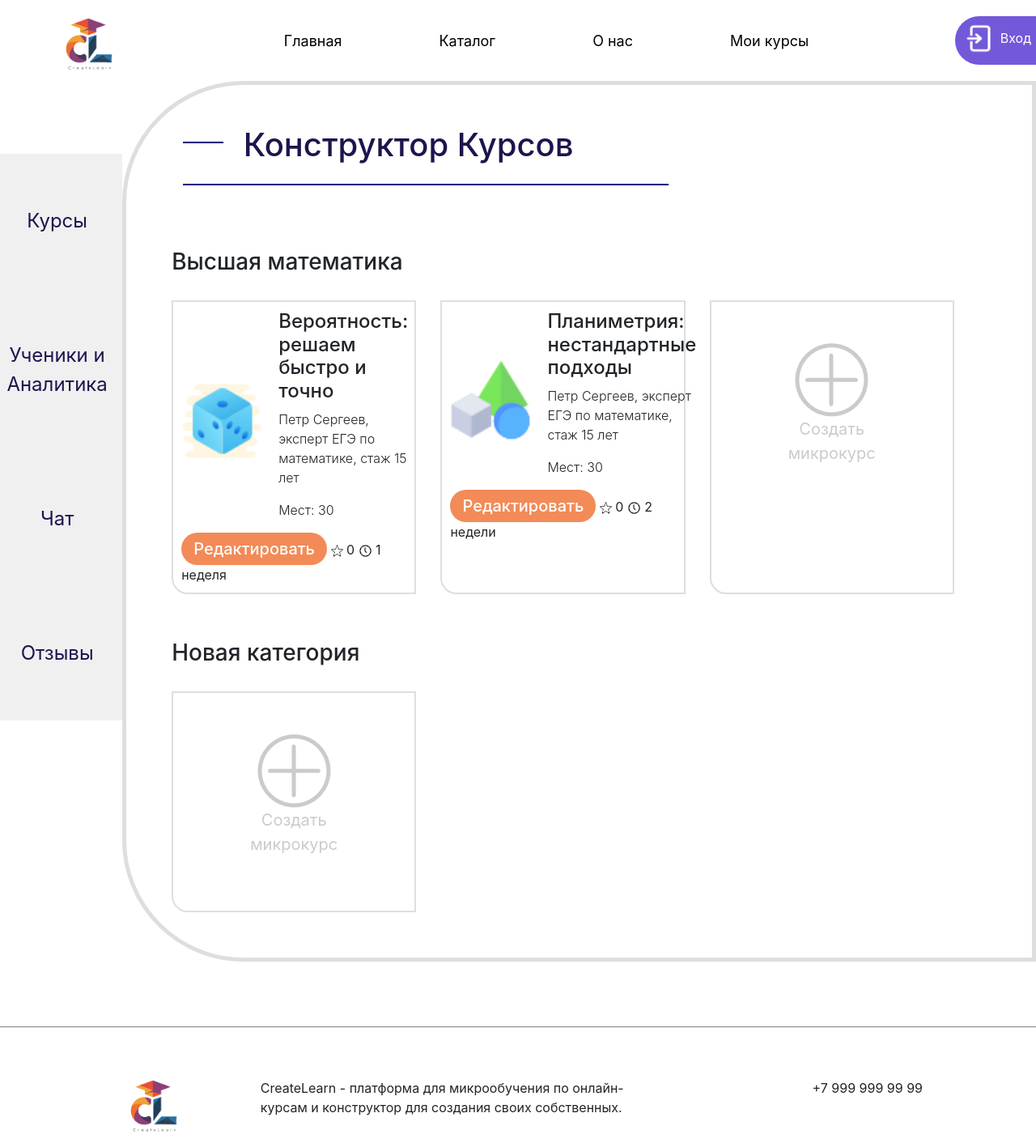
After one commit to Digital-Activists/create-learn, a Django app: page /education/my-courses in a window 1280 px wide. The commit adds this page. Shown: the whole page at 81% size. Run offline with Django 5.2, Linux system fonts and the light colour scheme; some libraries are stand-ins or nearby versions.

Commit message:
мои курсы преподаватель 1

```diff
--- a/CreateLearn/apps/education/urls.py
+++ b/CreateLearn/apps/education/urls.py
@@ -10,6 +10,7 @@ from .views import (
     index,
     about_us,
     LessonViewSet,
+    course1,
 )
 
 router = DefaultRouter()
@@ -33,7 +34,7 @@ urlpatterns = [
     path("about_us", about_us, name="education_about_us"),
     #
     # TODO:
-    # path("my-courses", view.as_view(), name="my_courses"),
+    path("my-courses", course1, name="my_courses"),
     # path("constructor/<slug:slug>", view.as_view()),
     # path("constructor/<slug:slug>/lesson/<int:pk>", view.as_view()),
     path("api/", include(router.urls)),
--- a/CreateLearn/apps/education/views.py
+++ b/CreateLearn/apps/education/views.py
@@ -79,3 +79,8 @@ def index(request):
 def about_us(request):
     template_name = "includes/about_us.html"
     return render(request, template_name)
+
+
+def course1(request):
+    template_name = "teach_course/teach_course1.html"
+    return render(request, template_name)
--- a/CreateLearn/static_dev/style.css
+++ b/CreateLearn/static_dev/style.css
@@ -258,9 +258,6 @@ margin-right: 0;
     background-color: #fff;
 }
 
-.about-2{
-
-}
 
 .about-2 h2 {
     color:#1c154e;
--- /dev/null
+++ b/CreateLearn/static_dev/style_course_teach.css
@@ -0,0 +1,125 @@
+.course1{
+    display: flex;
+    justify-content: space-between;
+    margin-bottom: 80px;
+}
+
+.course1-sidebar{
+    font-size: 24px;
+    width: 15%;
+    text-align: center;
+    text-decoration: none;
+    background-color: #f0f0f0;
+    height: fit-content;
+    margin-top: 7%;
+    margin-bottom: 7%;
+}
+
+.course1-menu{
+    list-style: none;
+    padding: 0;
+    margin: 0;
+}
+
+.course1-menu li{
+    padding-top: 65px;
+    padding-bottom: 65px;
+    padding-right: 10px;
+}
+
+.course1-menu li a{
+    transition: background-color 1s;
+    text-decoration: none;
+    color: #1c154e;
+}
+
+.course1-menu li:hover{
+    background-color: #7359D961;
+}
+
+.course1-content{
+    border-width: 5px;
+    border-color: #dedede;
+    border-style: solid;
+    border-bottom-left-radius: 150px;
+    border-top-left-radius: 150px;
+    width: -moz-available;
+}
+
+.course1-content-header{
+    display: block ruby;
+    margin: 50px;
+}
+
+.course-grid{
+    width: 30%;
+    border-width: 2px;
+    border-color: #dedede;
+    border-style: solid;
+    border-bottom-left-radius: 20px;
+    padding: 10px;
+}
+
+.courses1-div{
+    display: flow-root;
+    margin: 5%;
+}
+
+.courses1-div h3{
+    margin-bottom: 3%;
+}
+
+.course1-card-1{
+    display: flex;
+    gap: 20px;
+}
+
+.course1-card-1 img{
+    width: 100px;
+    height:100px;
+    margin-top: auto;
+    margin-bottom: auto;
+}
+
+.button-edit{
+    font-size: 20px;
+    font-weight: 500;
+    color: #fff;
+    background-color: #F28B57;
+    border: none;
+    border-radius: 45px;
+    padding: 5px 15px;
+    transition: 1s;
+}
+
+.button-edit:hover{
+    color: #000;
+}
+
+.button-create-course{
+    width: 30%;
+    border-width: 2px;
+    border-color: #dedede;
+    border-style: solid;
+    border-bottom-left-radius: 20px;
+    transition: 0.3s;
+    text-align: center;
+    padding: 5%;
+}
+
+.button-create-course:hover {
+    border-color: #a1a1a1;
+}
+
+.button-create-course p{
+    font-size: 20px;
+    color: #CBCBCB;
+}
+
+.button-create-course button{
+    background-color: #fff;
+    margin-top: auto;
+    margin-bottom: auto;
+    border: none;
+    outline: 0 !important;
+}
--- a/CreateLearn/templates/includes/header.html
+++ b/CreateLearn/templates/includes/header.html
@@ -10,7 +10,7 @@
             <li><a href="{% url 'home' %}">Главная</a></li>
             <li><a href="{% url "education_courses" %}">Каталог</a></li>
             <li><a href="{% url 'education_about_us' %}">О нас</a></li>
-            <li><a href="/">Мои курсы</a></li>
+            <li><a href="{% url 'my_courses' %}">Мои курсы</a></li>
         </ul>
     </div>
     <div class="menu-icon">
--- /dev/null
+++ b/CreateLearn/templates/teach_course/base_teach_course.html
@@ -0,0 +1,40 @@
+{% load static %}
+<!DOCTYPE html>
+<html lang="ru">
+    <head>
+        <meta charset="UTF-8" />
+        <meta name="viewport" content="width=device-width, initial-scale=1.0" />
+        <link rel="stylesheet" href="{% static 'style_course_teach.css' %}" />
+        <link rel="stylesheet" href="{% static 'style.css' %}" />
+        <link rel="stylesheet" href="https://stackpath.bootstrapcdn.com/bootstrap/4.5.2/css/bootstrap.min.css" />
+        <title>{% block title %}{% endblock %}</title>
+    </head>
+    <body>
+        {% include "includes/header.html" %}
+
+        <main>
+            <div class="container" style="max-width: 100%; padding-left: 0px; padding-right: 0px; overflow: hidden">
+                <div class="course1">
+                    <aside class="course1-sidebar">
+                        <ul class="course1-menu">
+                            <li><a href="#" class="course1-menu-a">Курсы</a></li>
+                            <li><a href="#" class="course1-menu-a">Ученики и Аналитика</a></li>
+                            <li><a href="#" class="course1-menu-a">Чат</a></li>
+                            <li><a href="#" class="course1-menu-a">Отзывы</a></li>
+                        </ul>
+                    </aside>
+                    <main class="course1-content">
+                        {% block content %}{% endblock %}
+                    </main>
+                </div>
+
+            </div>
+        </main>
+
+        {% include "includes/footer.html" %}
+
+        <script src="https://code.jquery.com/jquery-3.5.1.slim.min.js"></script>
+        <script src="https://cdn.jsdelivr.net/npm/@popperjs/core@2.5.3/dist/umd/popper.min.js"></script>
+        <script src="https://stackpath.bootstrapcdn.com/bootstrap/4.5.2/js/bootstrap.min.js"></script>
+    </body>
+</html>
--- /dev/null
+++ b/CreateLearn/templates/teach_course/teach_course1.html
@@ -0,0 +1,78 @@
+{% extends 'teach_course/base_teach_course.html' %}
+{% load static %}
+{% block title %}Мои курсы{% endblock %}
+
+{% block content %}
+    <div class="course1-content-header">
+        <hr class="title-line" / style="width: 50px;">
+        <h1 style="color: #1c154e;">Конструктор Курсов</h1>
+        <hr class="title-line" / style="width: 600px;">
+    </div>
+    <div class="courses1-div">
+        <h3>Высшая математика</h3>
+        <div style="display: flex; gap: 3%;">
+            <div class="course-grid">
+                <div class="course1-card">
+                    <div class='course1-card-1'>
+                        <img src="{% static 'img/p1.png' %}">
+                        <div>
+                            <h4>Вероятность: решаем быстро и точно</h4>
+                            <p style="font-weight: 300;">Петр Сергеев, эксперт ЕГЭ по математике, стаж 15 лет</p>
+                            <p style="font-weight: 300;">Мест: 30</p>
+                        </div>
+                    </div>
+
+                    <div class="course-actions">
+                        <a href="#">
+                            <button class="button-edit">Редактировать</button>
+                        </a>
+                        <span><img src="{% static 'img/star.png' %}" width="15px" height="15px"> 0</span>
+                        <span><img src="{% static 'img/time.png' %}" width="17px" height="17px"> 1 неделя</span>
+                    </div>
+                </div>
+            </div>
+
+            <div class="course-grid">
+                <div class="course1-card">
+                    <div class='course1-card-1'>
+                        <img src="{% static 'img/p2.png' %}">
+                        <div>
+                            <h4>Планиметрия: нестандартные подходы</h4>
+                            <p style="font-weight: 300;">Петр Сергеев, эксперт ЕГЭ по математике, стаж 15 лет</p>
+                            <p style="font-weight: 300;">Мест: 30</p>
+                        </div>
+                    </div>
+
+                    <div class="course-actions">
+                        <a href="#">
+                            <button class="button-edit">Редактировать</button>
+                        </a>
+                        <span><img src="{% static 'img/star.png' %}" width="15px" height="15px"> 0</span>
+                        <span><img src="{% static 'img/time.png' %}" width="17px" height="17px"> 2 недели</span>
+                    </div>
+                </div>
+            </div>
+
+            <a href="#" class="button-create-course">
+                <button>
+                    <img src="{% static 'img/pluse.png' %}">
+                    <p>Создать микрокурс</p>
+                </button>
+            </a>
+
+        </div>
+    </div>
+
+    <div class="courses1-div">
+        <h3>Новая категория</h3>
+        <div style="display: flex; gap: 3%;">
+            <a href="#" class="button-create-course">
+                <button>
+                    <img src="{% static 'img/pluse.png' %}">
+                    <p>Создать микрокурс</p>
+                </button>
+            </a>
+
+        </div>
+    </div>
+{% endblock %}
```
Also changed, not shown: CreateLearn/static_dev/img/pluse.png (added), CreateLearn/static_dev/img/star.png (added), CreateLearn/static_dev/img/time.png (added), CreateLearn/templates/teach_course/teach_course2.html (added).
